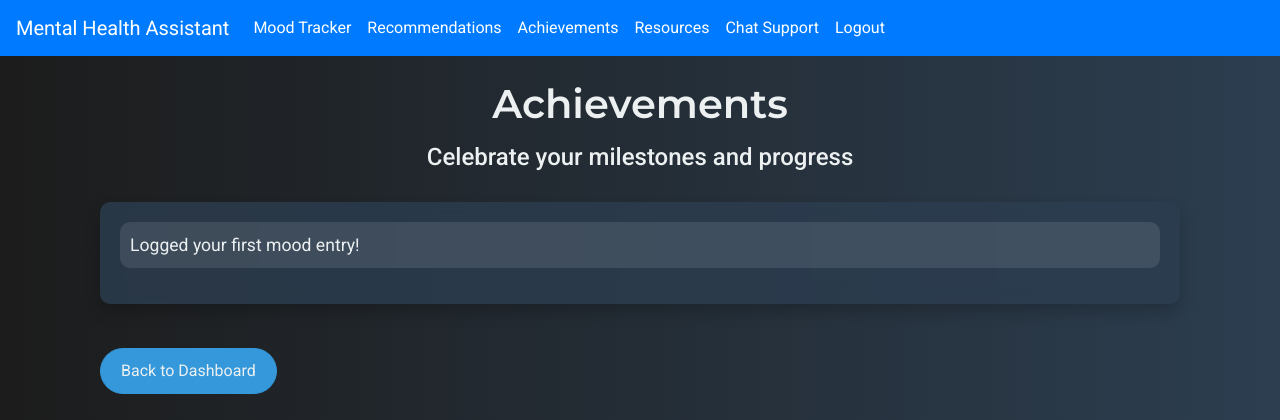
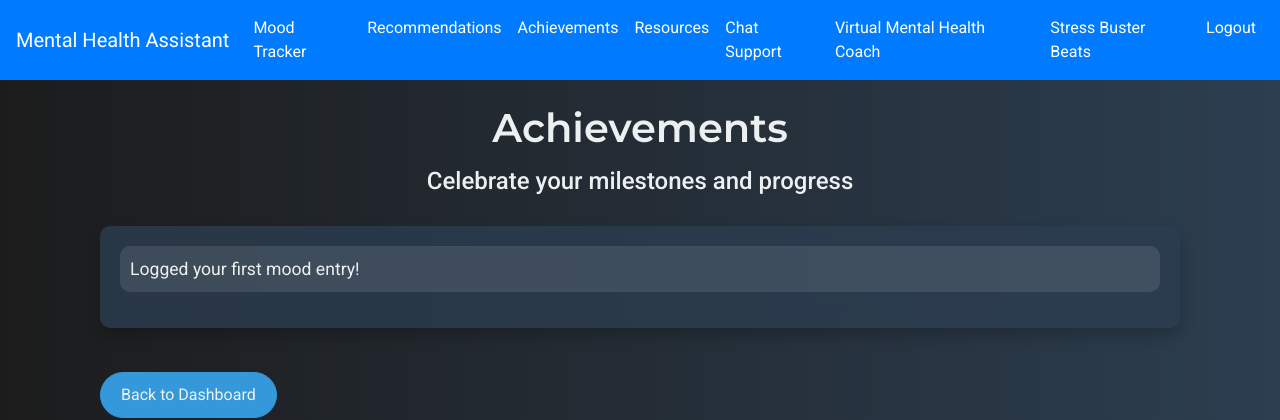
Before and after one commit to arushi32588/MindCrew, a Flask app: page /achievements in a window 1280 px wide. Shown: the top 420 px of the page. Run offline with Flask 3, Linux system fonts and the light colour scheme; a user stored in the database is signed in; some libraries are stand-ins or nearby versions.

Commit message:
Added remaining shortcut links in navigation bar by updating base.html

```diff
--- a/templates/base.html
+++ b/templates/base.html
@@ -8,8 +8,6 @@
     <link href="https://stackpath.bootstrapcdn.com/bootstrap/4.5.2/css/bootstrap.min.css" rel="stylesheet">
     <!-- Include Google Fonts -->
     <link href="https://fonts.googleapis.com/css2?family=Roboto:wght@400;500;700&display=swap" rel="stylesheet">
-    <!-- Include favicon -->
-    <link rel="icon" href="{{ url_for('static', filename='logo.png') }}" type="image/x-icon">
     <!-- Include custom CSS -->
     <style>
         body {
@@ -91,6 +89,12 @@
                     <a class="nav-link" href="{{ url_for('chat_support.index') }}">Chat Support</a>
                 </li>
                 <li class="nav-item">
+                    <a class="nav-link" href="{{ url_for('coach') }}">Virtual Mental Health Coach</a>
+                </li>
+                <li class="nav-item">
+                    <a class="nav-link" href="{{ url_for('create_music') }}">Stress Buster Beats</a>
+                </li>
+                <li class="nav-item">
                     <a class="nav-link" href="{{ url_for('logout') }}">Logout</a>
                 </li>
             </ul>
```
